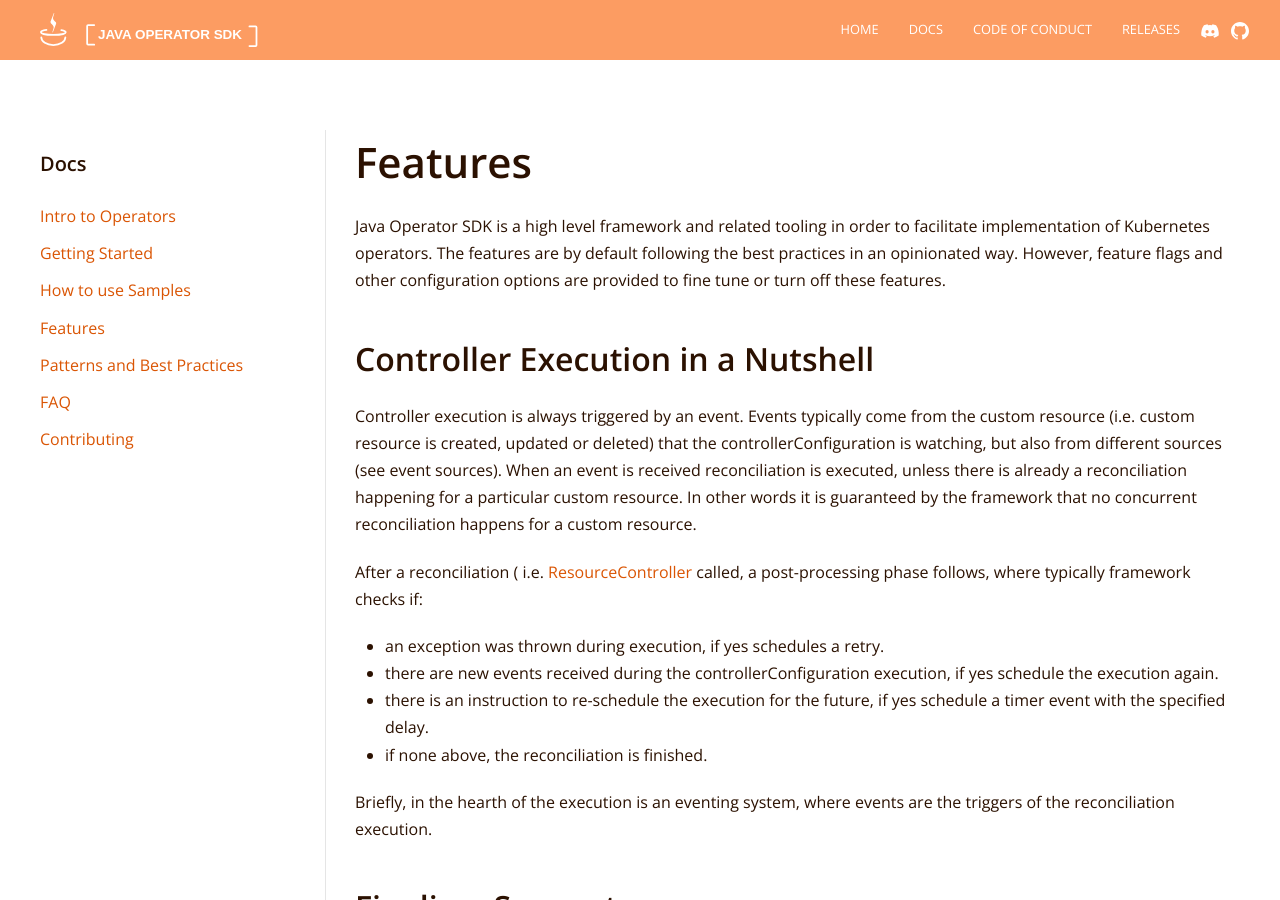
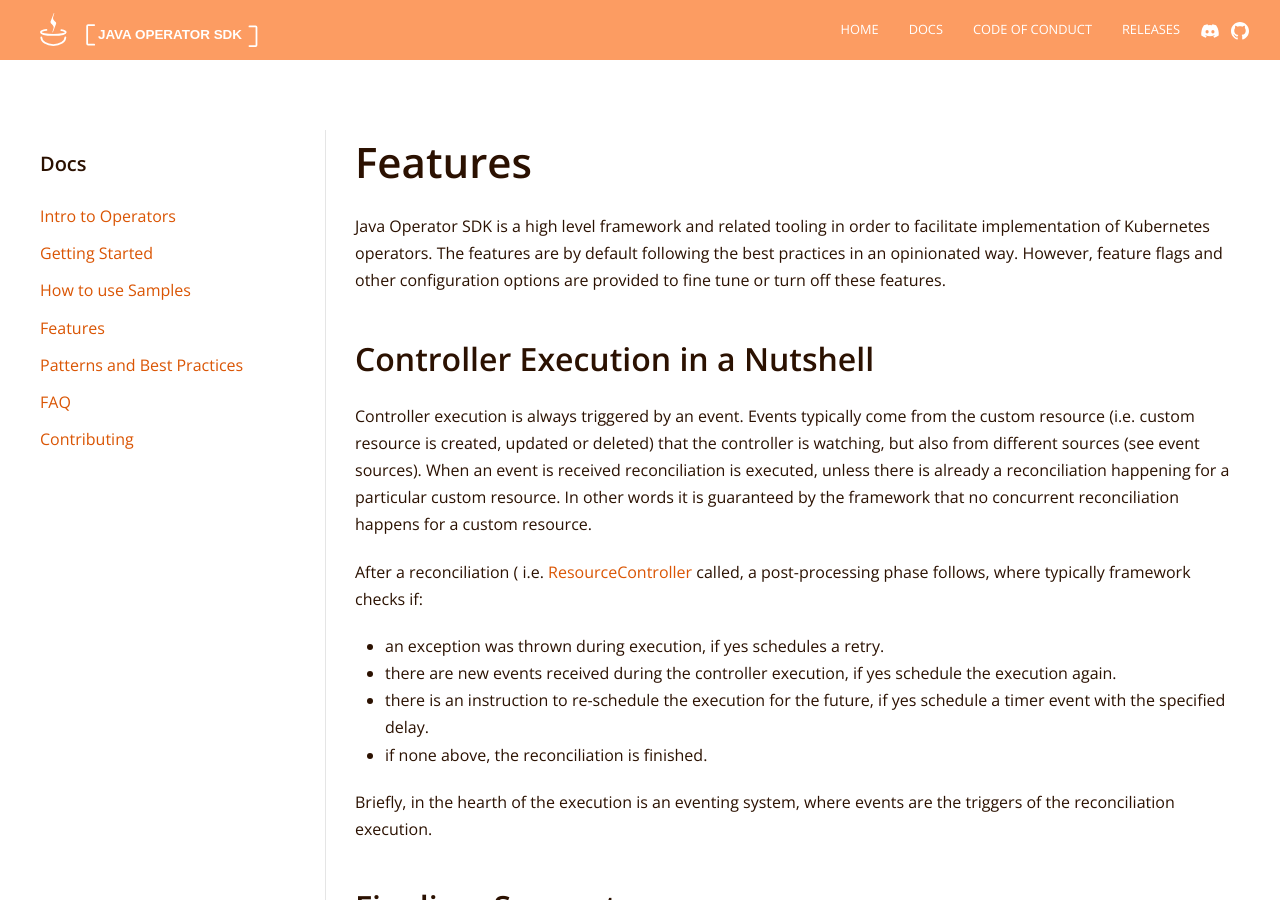
Before and after one commit to operator-framework/java-operator-sdk, a Jekyll site: the page built from docs/documentation/features.md, in a window 1280 px wide and 900 px high. Built offline with Jekyll 4.4.1, drawn with Linux system fonts in a browser that asks for light colours; nearby versions of some CDN libraries; some of the changed text lies outside the part shown.

Commit message:
fix: controllerConfiguration refactor issues in docs

```diff
--- a/docs/documentation/features.md
+++ b/docs/documentation/features.md
@@ -14,7 +14,7 @@ other configuration options are provided to fine tune or turn off these features
 ## Controller Execution in a Nutshell
 
 Controller execution is always triggered by an event. Events typically come from the custom resource
-(i.e. custom resource is created, updated or deleted) that the controllerConfiguration is watching, but also from different sources
+(i.e. custom resource is created, updated or deleted) that the controller is watching, but also from different sources
 (see event sources). When an event is received reconciliation is executed, unless there is already a reconciliation
 happening for a particular custom resource. In other words it is guaranteed by the framework that no concurrent
 reconciliation happens for a custom resource.
@@ -24,7 +24,7 @@ i.e. [ResourceController](https://github.com/java-operator-sdk/java-operator-sdk
 called, a post-processing phase follows, where typically framework checks if:
 
 - an exception was thrown during execution, if yes schedules a retry.
-- there are new events received during the controllerConfiguration execution, if yes schedule the execution again.
+- there are new events received during the controller execution, if yes schedule the execution again.
 - there is an instruction to re-schedule the execution for the future, if yes schedule a timer event with the specified
   delay.
 - if none above, the reconciliation is finished.
@@ -90,7 +90,7 @@ time.
 ## Contextual Info for Logging with MDC
 
 Logging is enhanced with additional contextual information using [MDC](http://www.slf4j.org/manual.html#mdc).
-This following attributes are available in most parts of reconciliation logic and during the execution of the controllerConfiguration:
+This following attributes are available in most parts of reconciliation logic and during the execution of the controller:
 
 | MDC Key      | Value added from Custom Resource |
 | :---        |    :---   |
```
Also changed, not shown: DECISION_LOG.md (deleted, +0 -11 lines), docs/documentation/getting-started.md (+1 -1 lines), docs/documentation/use-samples.md (+1 -1 lines), README.md.
